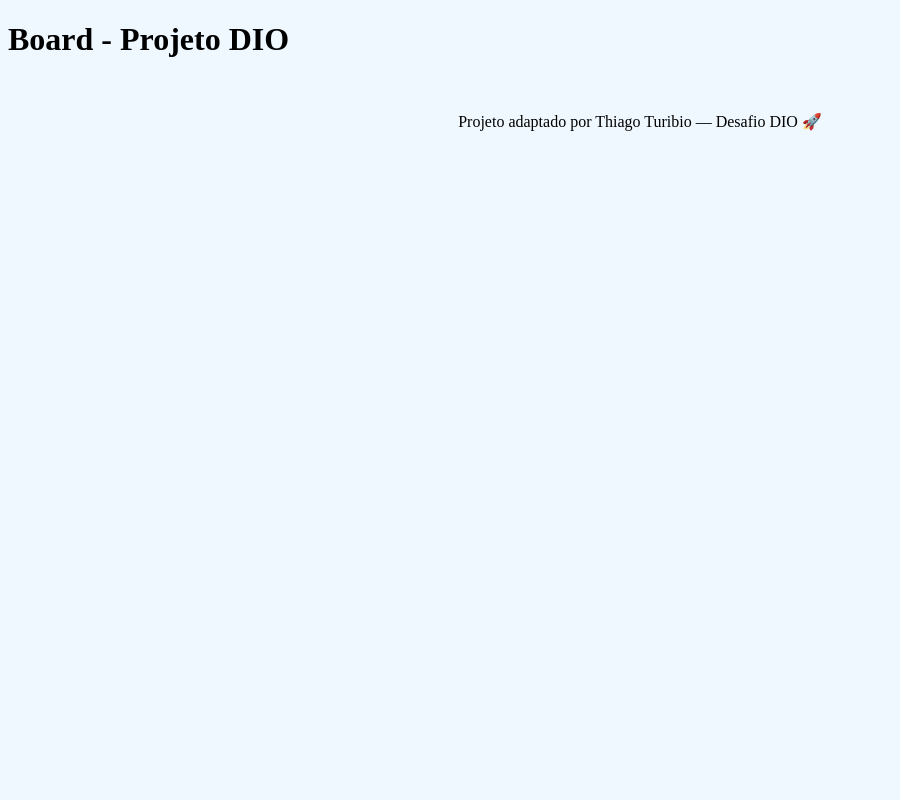
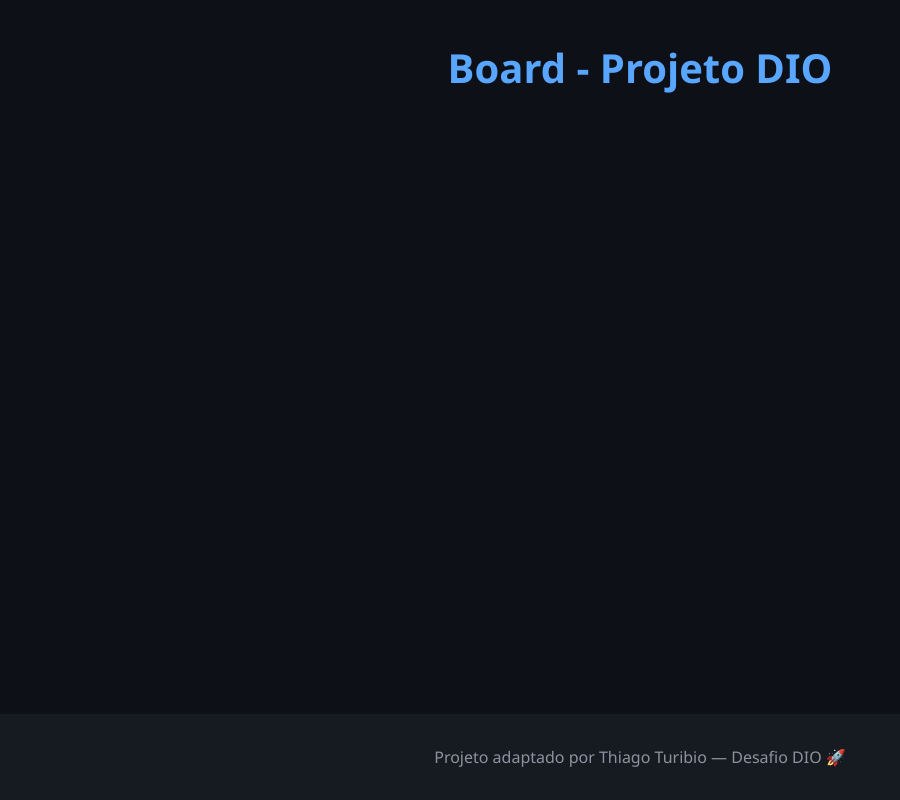
Before and after one commit to thiagotj2/dio_board_desafio, a plain HTML site: page index.html in a window 1280 px wide. Shown: the whole page, without its empty margins (0-900 px from the left). Drawn offline with Linux system fonts and the light colour scheme.

Commit message:
Aplica paleta futurista minimalista

```diff
--- a/index.html
+++ b/index.html
@@ -5,8 +5,43 @@
   <meta name="viewport" content="width=device-width, initial-scale=1.0">
   <title>Meu Board - DIO Desafio</title>
   <style>
-    body { background-color: #f0f8ff; } /* azul clarinho */
-  </style>
+  /* Fundo principal */
+  body {
+    background-color: #0d1117; /* fundo escuro futurista */
+    color: #c9d1d9;           /* cor do texto principal */
+    font-family: 'Segoe UI', Tahoma, Geneva, Verdana, sans-serif;
+    margin: 0;
+    padding: 0;
+  }
+
+  /* Título principal */
+  h1 {
+    color: #58a6ff; /* azul neon */
+    text-align: center;
+    margin-top: 40px;
+    font-size: 2.5em;
+  }
+
+  /* Rodapé */
+  footer {
+    background-color: #161b22; /* um pouco mais claro que o fundo */
+    color: #8b949e;             /* cinza futurista */
+    text-align: center;
+    padding: 16px 0;
+    position: fixed;
+    width: 100%;
+    bottom: 0;
+  }
+
+  /* Links (se houver) */
+  a {
+    color: #79c0ff; /* azul neon para links */
+    text-decoration: none;
+  }
+  a:hover {
+    text-decoration: underline;
+  }
+</style>
 </head>
 <body>
 
```
